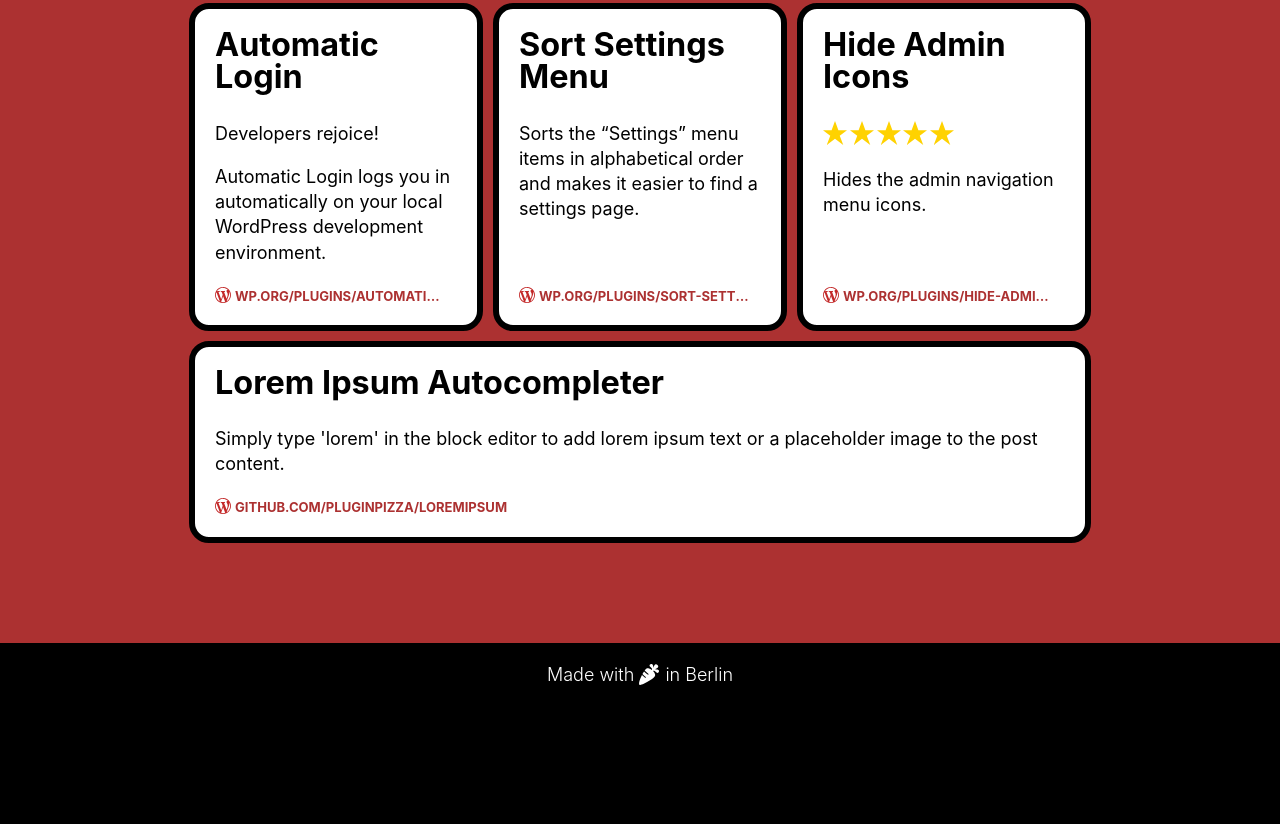
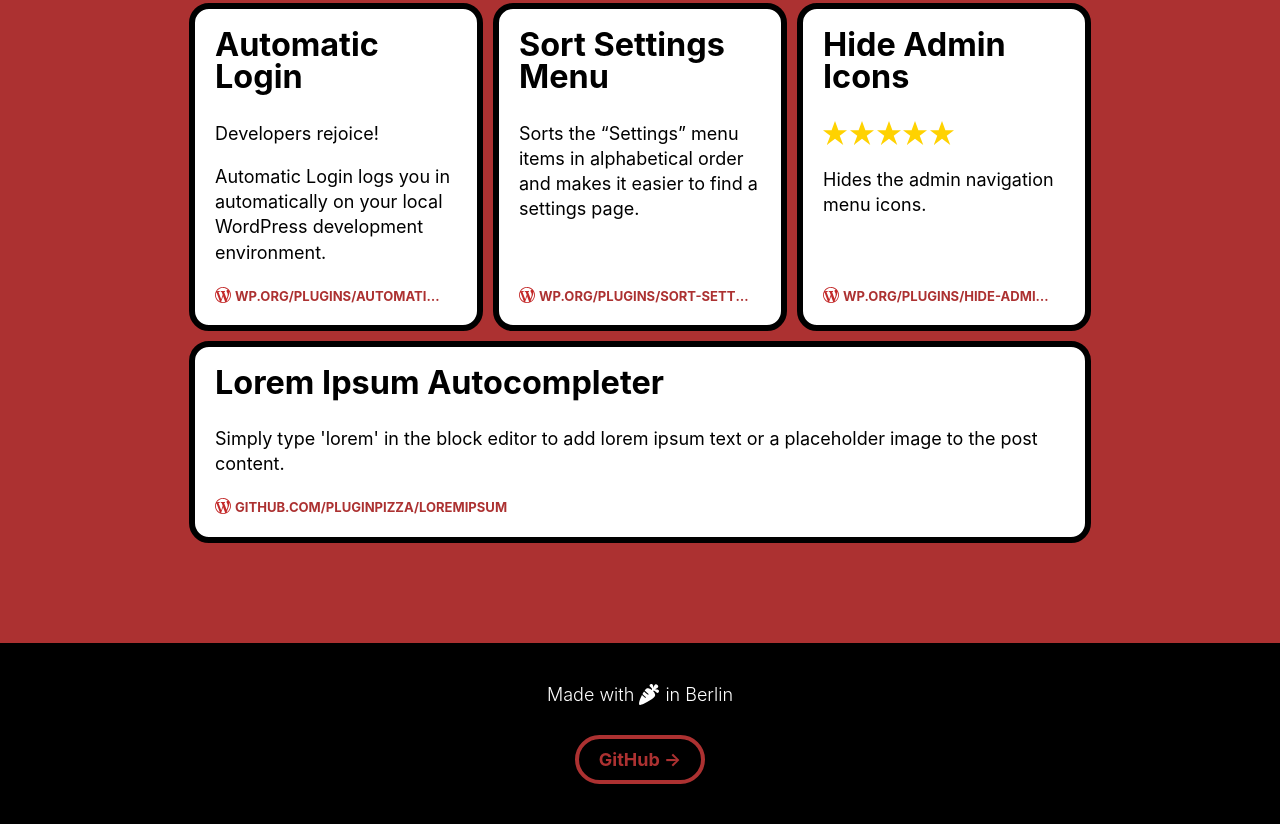
Before and after one commit to pluginpizza/pluginpizza.github.io, a plain HTML site: page index.html in a window 1280 px wide. Shown: the part 919-1743 px from the top of the page. Before the commit the page ends 1632 px from the top, so only its background shows below. Drawn offline with Linux system fonts and the light colour scheme.

Commit message:
Add link to GitHub

```diff
--- a/index.html
+++ b/index.html
@@ -252,17 +252,26 @@
 	background-color: #000;
 	color: #fff;
 	margin-top: 100px;
-	padding: 20px;
-	text-align: center;
 }
 
-footer p {
+.footer-wrap {
+	display: flex;
+	flex-direction: column;
+	gap: 12px;
+	margin: 0 auto;
+	padding: 40px 20px;
+	text-align: center;
+	max-width: 926px;
+	width: 100%;
+}
+
+.footer-wrap p {
 	font-weight: 300;
 	line-height: 23px;
 	margin: 0;
 }
 
-footer p span {
+.footer-wrap p span {
 	font-size: 0;
 	color: transparent;
 	display: inline-block;
@@ -271,7 +280,7 @@
 	position: relative;
 }
 
-footer p span:before {
+.footer-wrap p span:before {
 	background-image: url(assets/images/carrot.svg);
 	content: '';
 	display: block;
@@ -280,6 +289,29 @@
 	position: absolute;
 	top: -0.4rem;
 	width: 20px;
+}
+
+.footer-love {
+	margin-bottom: 10px;
+}
+
+.footer-nav a {
+	border: 4px solid #ac3131;
+	border-radius: 40px;
+	color: #ac3131;
+	font-weight: 700;
+	display: inline-block;
+	padding: 10px 20px;
+}
+
+.footer-nav a:hover {
+	background-color: #ac3131;
+	color: #ffff55;
+	text-decoration: none;
+}
+
+.footer-nav a:active {
+	opacity: 0.9;
 }
 </style>
 </head>
@@ -373,7 +405,14 @@
 			</section>
 		</main>
 		<footer>
-			<p>Made with <span title="love">love</span> in Berlin</p>
+			<div class="footer-wrap">
+				<div class="footer-love">
+					<p>Made with <span title="love">love</span> in Berlin</p>
+				</div>
+				<div class="footer-nav">
+					<a href="https://github.com/pluginpizza">GitHub →</a>
+				</div>
+			</div>
 		</footer>
 	</div>
 	<script>
```
